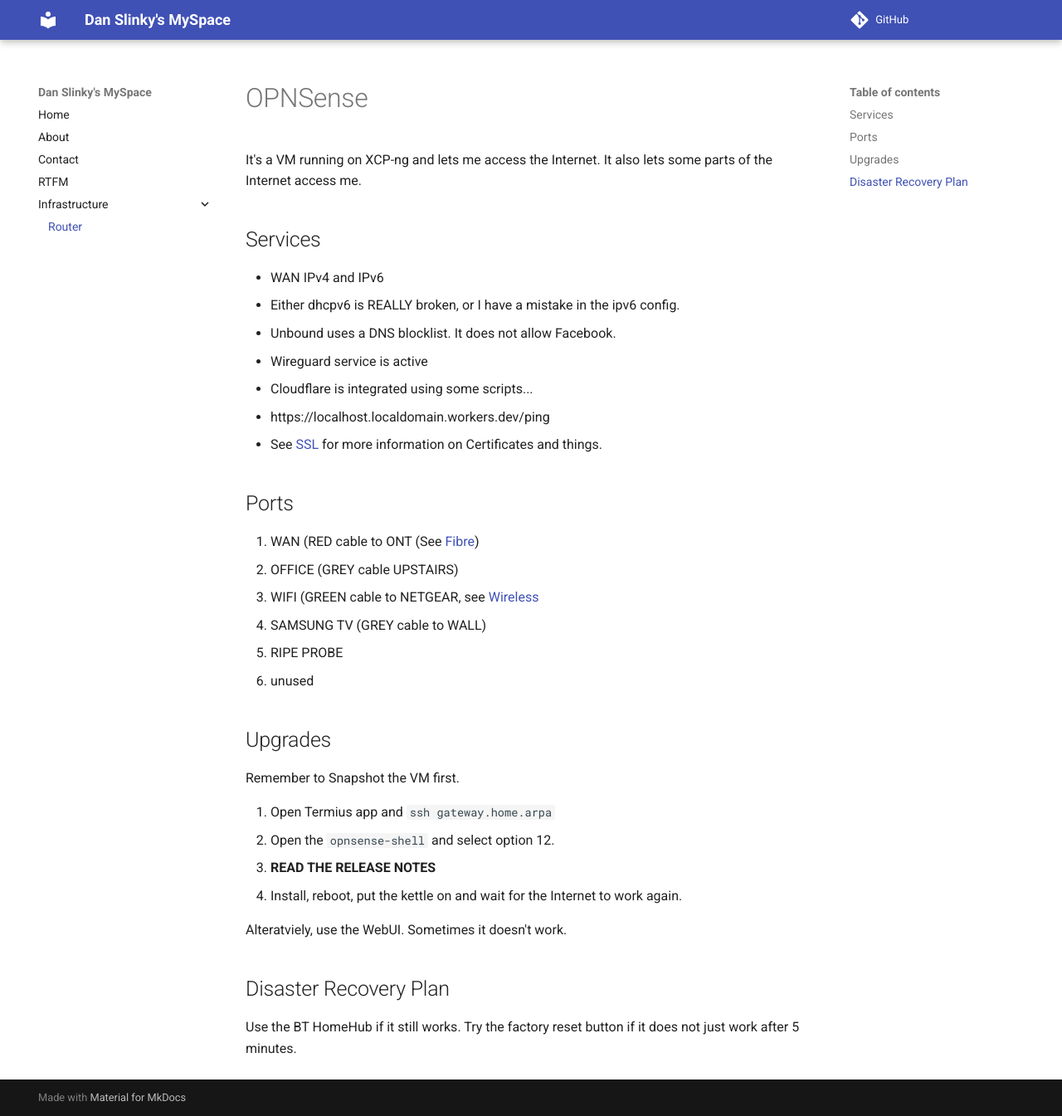
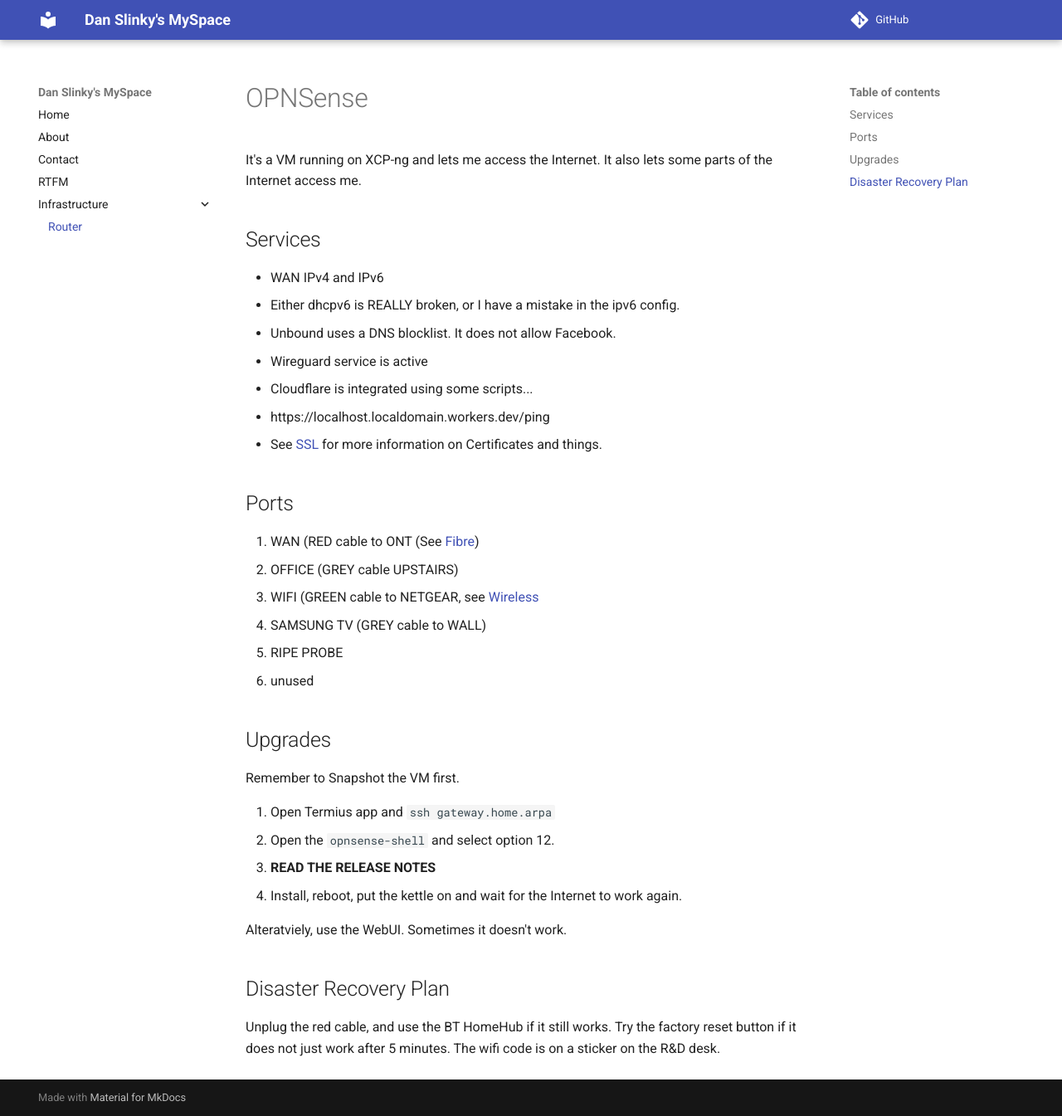
Before and after one commit to danslinky/danslinky.co.uk, an MkDocs documentation site: the page built from docs/opnsense.md, in a window 1280 px wide and 1345 px high. Shown: the whole window at 83% size. Built offline with MkDocs 1.6.1 and Material for MkDocs 9.7.7, drawn with Linux system fonts in a browser that asks for light colours; comment, search, counter and statistics services are not loaded.

Commit message:
Update opnsense.md

```diff
--- a/docs/opnsense.md
+++ b/docs/opnsense.md
@@ -34,4 +34,6 @@
 
 ## Disaster Recovery Plan
 
-Use the BT HomeHub if it still works. Try the factory reset button if it does not just work after 5 minutes.
+Unplug the red cable, and use the BT HomeHub if it still works.
+Try the factory reset button if it does not just work after 5 minutes.
+The wifi code is on a sticker on the R&D desk.
```
